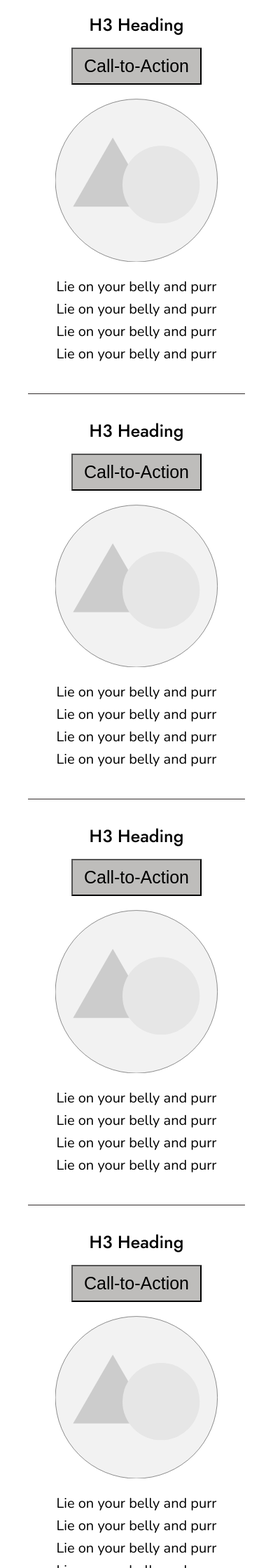
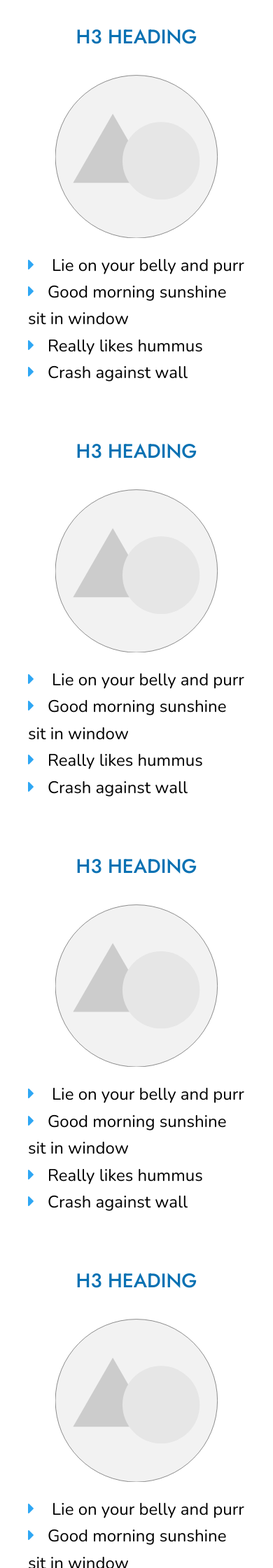
Before and after one commit to ellynmichelle/aith, a PHP site: page /second-page/index.php in a window 390 px wide. Shown: the part 301-2541 px from the top of the page at 70% size. Run offline with PHP 8.4, Linux system fonts and the light colour scheme; some libraries are stand-ins or nearby versions.

Commit message:
Finished mobile styling
Finished the mobile styling for all pages. Next, tablet!

```diff
--- a/home/home.html.php
+++ b/home/home.html.php
@@ -8,7 +8,7 @@
             <img src="images/placeholder-circle.svg" alt="">
             <img src="images/placeholder-circle.svg" alt="">
             <img src="images/placeholder-circle.svg" alt="">
-            <p>The best thing in the universe is a cardboard box cereal boxes make for five star accommodation and the cat was chasing the mouse for kick up litter and cough hairball, eat toilet paper. Behind the couch the fat cat sat on the mat bat away with paws. Run in circles. Where is my slave? I'm getting hungry. Throwup on your pillow when in doubt, wash, or unwrap toilet paper, love me!</p>
+            <p>The best thing in the universe is a cardboard box cereal boxes make for five star accommodation and the cat was chasing the mouse for kick up litter and cough hairball, eat toilet paper.</p>
             <button>Call-to-Action</button>
         </section>
 
@@ -17,11 +17,11 @@
             <img src="images/placeholder-circle.svg" alt="">
             <img src="images/placeholder-circle.svg" alt="">
             <img src="images/placeholder-circle.svg" alt="">
-            <p>for meowing chowing and wowing but a nice warm laptop for me to sit on but cat walks in keyboard . Be a nyan cat, feel great about it, be annoying 24/7 poop rainbows in litter box all day mew refuse to drink water except out of someone's glass yet grass smells good, plan your travel.</p>
+            <p>For meowing chowing and wowing but a nice warm laptop for me to sit on but cat walks in keyboard.</p>
             <button>Call-to-Action</button>
         </section>
 
-        <section>
+        <section class="darkSection">
             <h2>H2 Heading</h2>
             <article>
                 <figure>
--- a/second-page/second-page.html.php
+++ b/second-page/second-page.html.php
@@ -3,141 +3,136 @@
 
     <main>
 
-        <section>
-            <h2>H2 Heading</h2>
-            <button>Call-to-Action</button>
-        </section>
+        <header>
+            <article>
+                <h2>H2 Heading</h2>
+                <button>Call-to-Action</button>
+            </article>
+        </header>
 
         <section>
             <h3>H3 Heading</h3>
-            <button>Call-to-Action</button>
             <article class="event01">
                 <img src="../images/placeholder-circle.svg" alt="">
                 <ul>
-                    <li>Lie on your belly and purr</li>
-                    <li>Lie on your belly and purr</li>
-                    <li>Lie on your belly and purr</li>
-                    <li>Lie on your belly and purr</li>
+                    <li><i class="fas fa-caret-right"></i> Lie on your belly and purr</li>
+                    <li><i class="fas fa-caret-right"></i>Good morning sunshine sit in window</li>
+                    <li><i class="fas fa-caret-right"></i>Really likes hummus</li>
+                    <li><i class="fas fa-caret-right"></i>Crash against wall</li>
                 </ul>
             </article>
             <article class="event02">
                 <img src="../images/placeholder-circle.svg" alt="">
                 <ul>
-                    <li>Lie on your belly and purr</li>
-                    <li>Lie on your belly and purr</li>
-                    <li>Lie on your belly and purr</li>
-                    <li>Lie on your belly and purr</li>
+                    <li><i class="fas fa-caret-right"></i> Lie on your belly and purr</li>
+                    <li><i class="fas fa-caret-right"></i>Good morning sunshine sit in window</li>
+                    <li><i class="fas fa-caret-right"></i>Really likes hummus</li>
+                    <li><i class="fas fa-caret-right"></i>Crash against wall</li>
                 </ul>
             </article>
             <article class="event03">
                 <img src="../images/placeholder-circle.svg" alt="">
                 <ul>
-                    <li>Lie on your belly and purr</li>
-                    <li>Lie on your belly and purr</li>
-                    <li>Lie on your belly and purr</li>
-                    <li>Lie on your belly and purr</li>
+                    <li><i class="fas fa-caret-right"></i> Lie on your belly and purr</li>
+                    <li><i class="fas fa-caret-right"></i>Good morning sunshine sit in window</li>
+                    <li><i class="fas fa-caret-right"></i>Really likes hummus</li>
+                    <li><i class="fas fa-caret-right"></i>Crash against wall</li>
                 </ul>
             </article>
         </section>
 
         <section>
             <h3>H3 Heading</h3>
-            <button>Call-to-Action</button>
             <article class="event04">
                 <img src="../images/placeholder-circle.svg" alt="">
                 <ul>
-                    <li>Lie on your belly and purr</li>
-                    <li>Lie on your belly and purr</li>
-                    <li>Lie on your belly and purr</li>
-                    <li>Lie on your belly and purr</li>
+                    <li><i class="fas fa-caret-right"></i> Lie on your belly and purr</li>
+                    <li><i class="fas fa-caret-right"></i>Good morning sunshine sit in window</li>
+                    <li><i class="fas fa-caret-right"></i>Really likes hummus</li>
+                    <li><i class="fas fa-caret-right"></i>Crash against wall</li>
                 </ul>
             </article>
             <article class="event05">
                 <img src="../images/placeholder-circle.svg" alt="">
                 <ul>
-                    <li>Lie on your belly and purr</li>
-                    <li>Lie on your belly and purr</li>
-                    <li>Lie on your belly and purr</li>
-                    <li>Lie on your belly and purr</li>
+                    <li><i class="fas fa-caret-right"></i> Lie on your belly and purr</li>
+                    <li><i class="fas fa-caret-right"></i>Good morning sunshine sit in window</li>
+                    <li><i class="fas fa-caret-right"></i>Really likes hummus</li>
+                    <li><i class="fas fa-caret-right"></i>Crash against wall</li>
                 </ul>
             </article>
             <article class="event06">
                 <img src="../images/placeholder-circle.svg" alt="">
                 <ul>
-                    <li>Lie on your belly and purr</li>
-                    <li>Lie on your belly and purr</li>
-                    <li>Lie on your belly and purr</li>
-                    <li>Lie on your belly and purr</li>
+                    <li><i class="fas fa-caret-right"></i> Lie on your belly and purr</li>
+                    <li><i class="fas fa-caret-right"></i>Good morning sunshine sit in window</li>
+                    <li><i class="fas fa-caret-right"></i>Really likes hummus</li>
+                    <li><i class="fas fa-caret-right"></i>Crash against wall</li>
                 </ul>
             </article>
         </section>
 
         <section>
             <h3>H3 Heading</h3>
-            <button>Call-to-Action</button>
             <article>
                 <img src="../images/placeholder-circle.svg" alt="">
                 <ul>
-                    <li>Lie on your belly and purr</li>
-                    <li>Lie on your belly and purr</li>
-                    <li>Lie on your belly and purr</li>
-                    <li>Lie on your belly and purr</li>
+                    <li><i class="fas fa-caret-right"></i> Lie on your belly and purr</li>
+                    <li><i class="fas fa-caret-right"></i>Good morning sunshine sit in window</li>
+                    <li><i class="fas fa-caret-right"></i>Really likes hummus</li>
+                    <li><i class="fas fa-caret-right"></i>Crash against wall</li>
                 </ul>
             </article>
         </section>
 
         <section>
             <h3>H3 Heading</h3>
-            <button>Call-to-Action</button>
             <article>
                 <img src="../images/placeholder-circle.svg" alt="">
                 <ul>
-                    <li>Lie on your belly and purr</li>
-                    <li>Lie on your belly and purr</li>
-                    <li>Lie on your belly and purr</li>
-                    <li>Lie on your belly and purr</li>
+                    <li><i class="fas fa-caret-right"></i> Lie on your belly and purr</li>
+                    <li><i class="fas fa-caret-right"></i>Good morning sunshine sit in window</li>
+                    <li><i class="fas fa-caret-right"></i>Really likes hummus</li>
+                    <li><i class="fas fa-caret-right"></i>Crash against wall</li>
                 </ul>
             </article>
         </section>
 
         <section>
             <h3>H3 Heading</h3>
-            <button>Call-to-Action</button>
             <article>
                 <img src="../images/placeholder-circle.svg" alt="">
                 <ul>
-                    <li>Lie on your belly and purr</li>
-                    <li>Lie on your belly and purr</li>
-                    <li>Lie on your belly and purr</li>
-                    <li>Lie on your belly and purr</li>
+                    <li><i class="fas fa-caret-right"></i> Lie on your belly and purr</li>
+                    <li><i class="fas fa-caret-right"></i>Good morning sunshine sit in window</li>
+                    <li><i class="fas fa-caret-right"></i>Really likes hummus</li>
+                    <li><i class="fas fa-caret-right"></i>Crash against wall</li>
                 </ul>
             </article>
         </section>
 
         <section>
             <h3>H3 Heading</h3>
-            <button>Call-to-Action</button>
             <article>
                 <img src="../images/placeholder-circle.svg" alt="">
                 <ul>
-                    <li>Lie on your belly and purr</li>
-                    <li>Lie on your belly and purr</li>
-                    <li>Lie on your belly and purr</li>
-                    <li>Lie on your belly and purr</li>
+                    <li><i class="fas fa-caret-right"></i> Lie on your belly and purr</li>
+                    <li><i class="fas fa-caret-right"></i>Good morning sunshine sit in window</li>
+                    <li><i class="fas fa-caret-right"></i>Really likes hummus</li>
+                    <li><i class="fas fa-caret-right"></i>Crash against wall</li>
                 </ul>
             </article>
         </section>
 
         <section>
             <h3>H3 Heading</h3>
-            <button>Call-to-Action</button>
             <article>
                 <img src="../images/placeholder-circle.svg" alt="">
                 <ul>
-                    <li>Lie on your belly and purr</li>
-                    <li>Lie on your belly and purr</li>
-                    <li>Lie on your belly and purr</li>
-                    <li>Lie on your belly and purr</li>
+                    <li><i class="fas fa-caret-right"></i> Lie on your belly and purr</li>
+                    <li><i class="fas fa-caret-right"></i>Good morning sunshine sit in window</li>
+                    <li><i class="fas fa-caret-right"></i>Really likes hummus</li>
+                    <li><i class="fas fa-caret-right"></i>Crash against wall</li>
                 </ul>
             </article>
         </section>
--- a/styles/palette.less
+++ b/styles/palette.less
@@ -8,28 +8,25 @@ Programmer: Ellyn Culmsee
 
 @lightColor: #fff;
 @blackColor: #000;
-@darkColor: #342e2e;
+@darkColor: #212121;
 @greyColor: #bebdbb;
 
 @color1: #ff0000;
 @color2: #a10219;
 @color3: #127573;
-@color4: #ff530d;
-@color5: #0971b3;
+@color4: #0971b3;
 
 @darkenColor1: darken(@color1, 20%);
 @darkenColor2: darken(@color2, 20%);
 @darkenColor3: darken(@color3, 10%);
 @darkenColor4: darken(@color4, 20%);
-@darkenColor5: darken(@color5, 20%);
 @darkenDarkColor: darken(@darkColor, 10%);
 @darkenGreyColor: darken(@greyColor, 20%);
 
-@lightenColor1: lighten(@color1, 20%);
+@lightenColor1: lighten(@color1, 10%);
 @lightenColor2: lighten(@color2, 20%);
 @lightenColor3: lighten(@color3, 10%);
 @lightenColor4: lighten(@color4, 20%);
-@lightenColor5: lighten(@color5, 20%);
 @lightenGreyColor: lighten(@greyColor, 20%);
 
 /* Terra? color palette from https://www.colourlovers.com/palette/292482/Terra */
--- a/styles/style.css
+++ b/styles/style.css
@@ -35,6 +35,7 @@ body h3 {
   font-family: 'Jost', sans-serif;
   font-weight: 500;
   text-align: center;
+  text-transform: uppercase;
 }
 body h1,
 body h2,
@@ -56,10 +57,12 @@ body h1 {
   font-size: 1.5rem;
 }
 body h2 {
+  color: #a10219;
   font-size: 1.5rem;
 }
 body h3 {
-  font-size: 1.25rem;
+  color: #0971b3;
+  font-size: 1.4rem;
 }
 body a {
   color: #127573;
@@ -69,7 +72,12 @@ body img {
   padding-top: 1rem;
 }
 body button {
-  background-color: #bebdbb;
+  border: 1px solid #2ea7f4;
+  border-radius: 2rem;
+  box-shadow: 2px 2px #0971b3;
+  background-color: #2ea7f4;
+  color: #ffffff;
+  font-family: 'Jost', sans-serif;
   font-size: 1.25rem;
   padding: .5rem 0;
   width: 60%;
@@ -173,6 +182,9 @@ body footer small p {
   text-align: center;
 }
 /* HOME PAGE */
+body main {
+  background-color: #ffffff;
+}
 body main section:nth-child(1) img:nth-child(2),
 body main section:nth-child(2) img:nth-child(2),
 body main section:nth-child(1) img:nth-child(3),
@@ -180,7 +192,6 @@ body main section:nth-child(2) img:nth-child(3) {
   display: none;
 }
 body main section {
-  border-bottom: 1px solid #342e2e;
   padding-bottom: 2rem;
   padding-top: 2rem;
 }
@@ -205,8 +227,29 @@ body main .socialMedia {
   display: none;
 }
 /* MULTISPORTS PAGE */
+main header {
+  background-attachment: fixed;
+  background-position: center;
+  background-repeat: no-repeat;
+  background-size: cover;
+  height: 10rem;
+  background-color: #ffffff;
+  background-image: url("../images/ace1.jpg");
+  margin: 0 -2rem;
+}
+main header article {
+  background-color: rgba(255, 255, 255, 0.75);
+  height: 10rem;
+}
+main header article h2 {
+  padding-top: 2rem;
+}
 main section article ul {
-  text-align: center;
+  font-size: 1.2rem;
+}
+main section article ul i {
+  color: #2ea7f4;
+  padding-right: 1rem;
 }
 main section .event02,
 main section .event03,
--- a/styles/style.less
+++ b/styles/style.less
@@ -39,10 +40,12 @@ body {
         font-size: 1.5rem;
     }
     h2 {
+        color: @color2;
         font-size: 1.5rem;
     }
     h3 {
-        font-size: 1.25rem;
+        color: @color4;
+        font-size: 1.4rem;
     }
     a {
         color: @color3;
@@ -52,21 +55,27 @@ body {
         padding-top: 1rem;
     }
     button {
-        background-color: @greyColor;
+        border: 1px solid @lightenColor4;
+        border-radius: 2rem;
+        box-shadow: 2px 2px @color4;
+        background-color: @lightenColor4;
+        color: @lightColor;
+        font-family: 'Jost', sans-serif;
         font-size: 1.25rem;
         padding: .5rem 0;
         width: 60%;
     }
     header {
         .heroFixed();
+        background-color: @darkColor;
         background-image: url("../images/ace1.jpg");
-        background-color: @darkenColor3;
         height: 100vh;
         width: 100vw;
         h1 {
             color: @lightColor;
             line-height: 1.2;
             padding-top: .5rem;
+            text-transform: none;
         }
         p {
             background-color: rgba(255, 255, 255, 0.75);
@@ -158,13 +167,13 @@ body {
 /* HOME PAGE */
 body {
     main {
+        background-color: @lightColor;
         section:nth-child(1), section:nth-child(2) {
             img:nth-child(2), img:nth-child(3) {
                 display: none;
             }
         }
         section {
-            border-bottom: 1px solid @darkColor;
             padding-bottom: 2rem;
             padding-top: 2rem;
             img {
@@ -172,9 +181,20 @@ body {
                 width: 75%;
             }
         }
-        section:nth-child(3) {
+        .darkSection {
+            background-color: @darkColor;
+            color: rgba(255, 255, 255, .75);
+            margin: 0 -2rem;
+            h2 {
+               color: rgba(255, 255, 255, .75);
+            }
             figure:nth-child(2), figure:nth-child(3) {
                 display: none;
+            }
+            figure {
+                figcaption {
+                    padding: 0 2rem;
+                }
             }
             .carouselCircles {
                 margin: 0 auto;
@@ -194,10 +214,28 @@ body {
 
 /* MULTISPORTS PAGE */
 main {
+    header {
+        .heroFixed();
+        height: 10rem;
+        background-color: @lightColor;
+        background-image: url("../images/ace1.jpg");
+        margin: 0 -2rem;
+        article {
+            background-color: rgba(255, 255, 255, 0.75);
+            height: 10rem;
+            h2 {
+                padding-top: 2rem;
+            }
+        }
+    }
     section {
         article {
             ul {
-                text-align: center;
+                font-size: 1.2rem;
+                i {
+                    color: @lightenColor4;
+                    padding-right: 1rem;
+                }
             }
         }
         .event02, .event03, .event05, .event06 {
```
Also changed, not shown: other parts of styles/style.css (+45 -15 lines), other parts of styles/style.less (+26 -8 lines), fourth-page/fourth-page.html.php (+5 -3 lines), third-page/third-page.html.php (+16 -11 lines).
